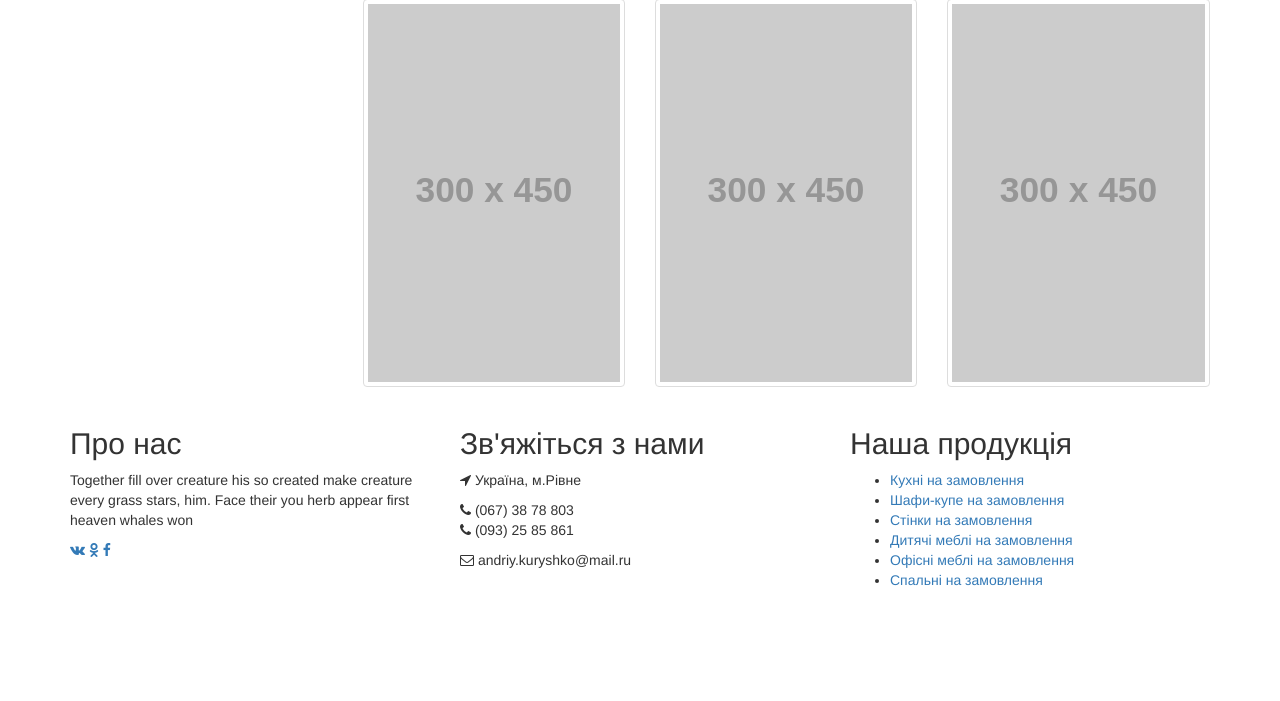
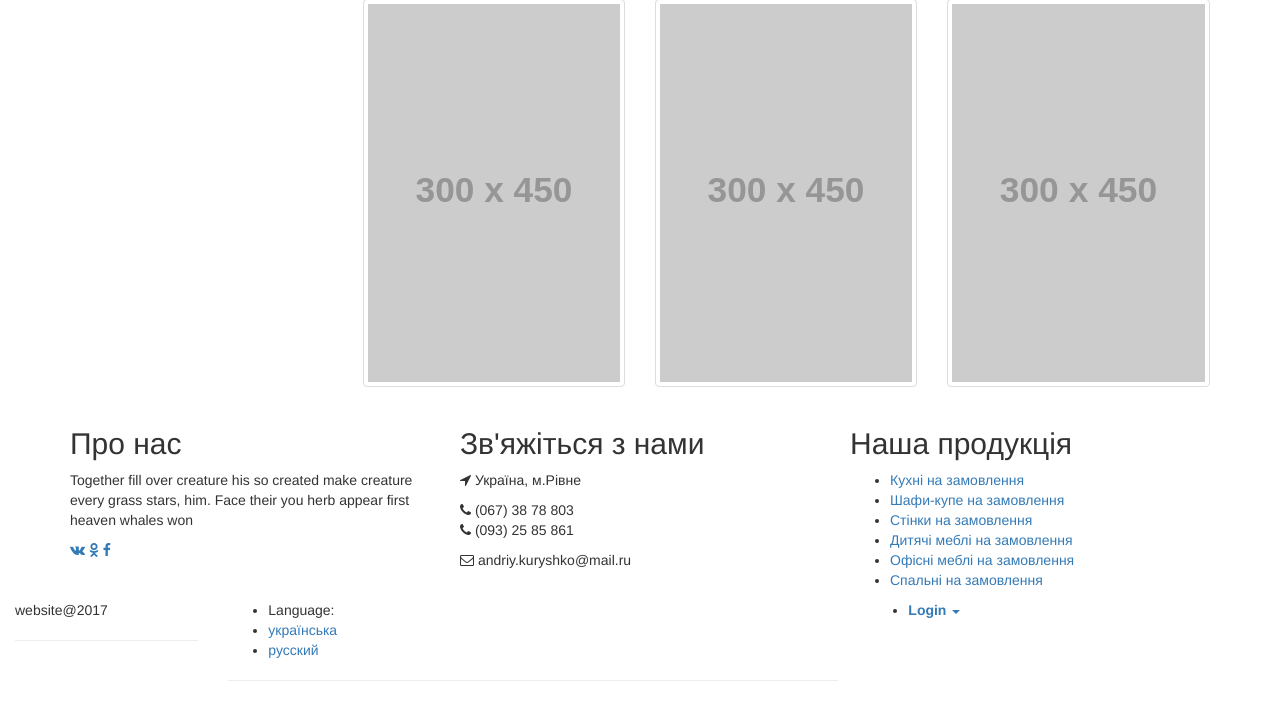
Before and after one commit to Ivan-Loichuk/west-mebli_v2.0, a PHP site: page /gallery_view.php in a window 1280 px wide. Shown: the part 545-1246 px from the top of the page. Before the commit the page ends 1131 px from the top, so only its background shows below. Run offline with PHP 8.4, Linux system fonts and the light colour scheme; grey boxes labelled with a size stand in for pictures from a placeholder-image service; some libraries are stand-ins or nearby versions.

Commit message:
03.03.2017_(21:39) add admin button

```diff
--- a/php/footer.php
+++ b/php/footer.php
@@ -41,4 +41,52 @@
             </div>
         </div>
     </div>
+    <div class="container-fluid">
+        <div class="row bottom">
+            <div class="col-md-2 col-sm-6 col-xs-12">
+                <p>website@2017</p><hr>
+            </div>
+            <div class="col-md-6 col-sm-12 col-xs-12">
+                <ul>
+                    <li class="list-gr">Language: </li>
+                    <li class="list-gr"><a href="#">українська</a></li>
+                    <li class="list-gr"><a href="#">русский</a></li>
+                </ul>
+                <hr>
+            </div>
+            <div class="col-md-4">
+                <div class="admin-btn">
+                    <ul>
+                        <li class="dropdown">
+                            <a href="#" class="dropdown-toggle" data-toggle="dropdown"><b>Login</b> <span class="caret"></span></a>
+                            <ul id="login-dp" class="dropdown-menu">
+                                <li>
+                                    <div class="row">
+                                        <div class="col-md-12">
+                                            Вхід(admin)
+                                            <form class="form" role="form" method="post" action="login" accept-charset="UTF-8" id="login-nav">
+                                                <div class="form-group">
+                                                    <label class="sr-only" for="exampleInputEmail2">Email address</label>
+                                                    <input type="text" class="form-control" id="exampleInputEmail2" placeholder="Логин" required>
+                                                </div>
+                                                <div class="form-group">
+                                                    <label class="sr-only" for="exampleInputPassword2">Password</label>
+                                                    <input type="password" class="form-control" id="exampleInputPassword2" placeholder="Пароль" required>
+
+                                                </div>
+                                                <div class="form-group">
+                                                    <button type="submit" class="btn btn-primary btn-block">Sign in</button>
+                                                </div>
+
+                                            </form>
+                                        </div>
+                                    </div>
+                                </li>
+                            </ul>
+                        </li>
+                    </ul>
+              </div>
+            </div>
+        </div>
+    </div>
 </footer>
```
Also changed, not shown: css/style.css (+40 -2 lines).
